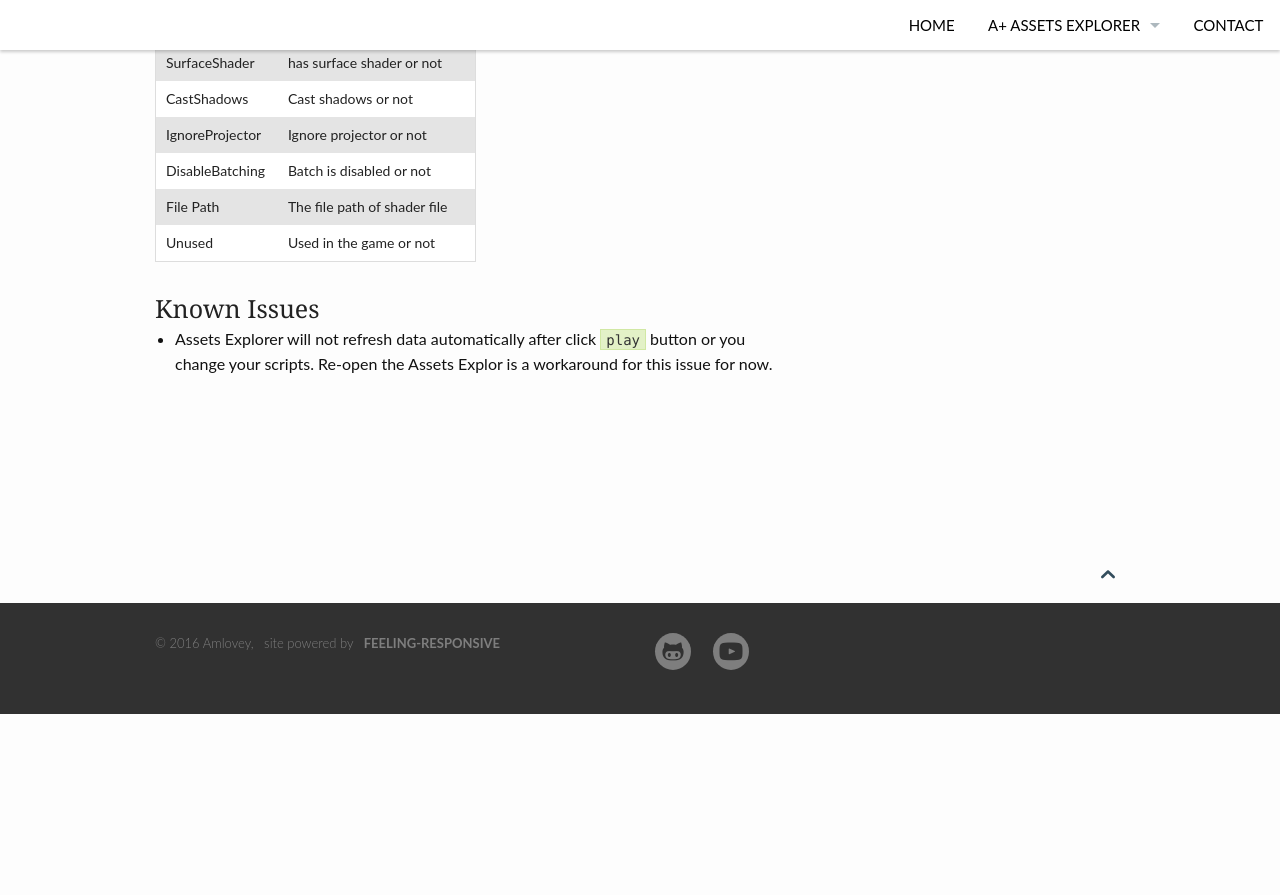
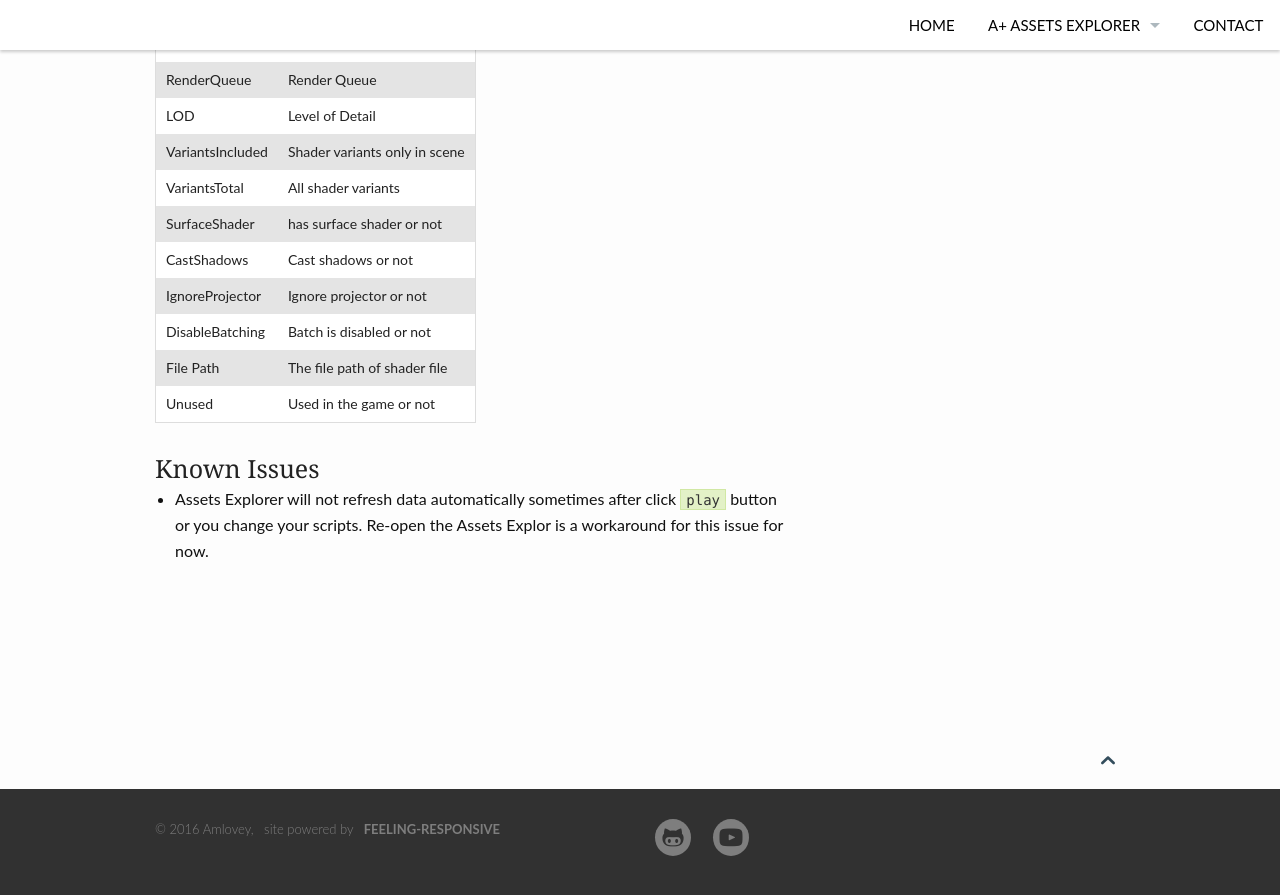
Before and after one commit to amloveyweb/amloveyweb.github.io, a Jekyll site: the page built from pages/AssetsExplorer/assetexplorer_manual.md, in a window 1280 px wide and 900 px high, scrolled down 5546 px. Shown: the top 895 px of the window. Built offline with Jekyll 4.4.1, drawn with Linux system fonts in a browser that asks for light colours; comment, search, counter and statistics services are not loaded; before the commit the page ends 6260 px from its top, so only the background shows below that; some of the changed text lies outside the part shown.

Commit message:
update screenshot and manual

```diff
--- a/pages/AssetsExplorer/assetexplorer_manual.md
+++ b/pages/AssetsExplorer/assetexplorer_manual.md
@@ -203,7 +210,7 @@
 
 ### Known Issues
 
-* Assets Explorer will not refresh data automatically after click `play` button or you change your scripts. Re-open the Assets Explor is a workaround for this issue for now.
+* Assets Explorer will not refresh data automatically sometimes after click `play` button or you change your scripts. Re-open the Assets Explor is a workaround for this issue for now.
 
 </div><!-- /.medium-8.columns -->
 </div><!-- /.row -->
```
Also changed, not shown: other parts of pages/AssetsExplorer/assetexplorer_manual.md (+7 -0 lines), pages/AssetsExplorer/assetexplorer_screenshots.md (+2 -0 lines), images/dockable-window-thumb.png (added), images/dockable-window.png (added).
